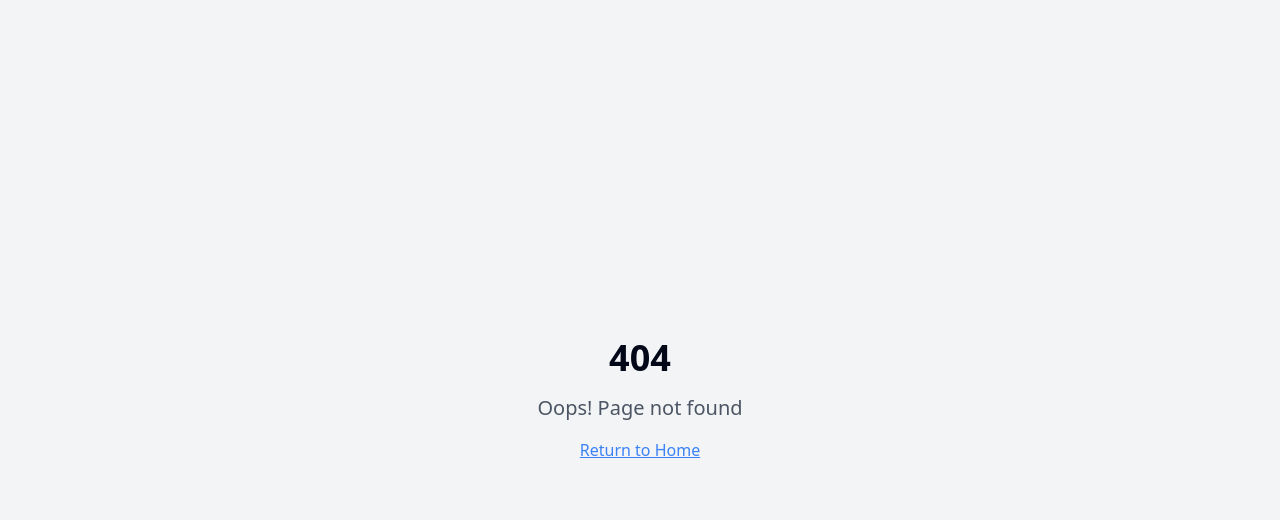
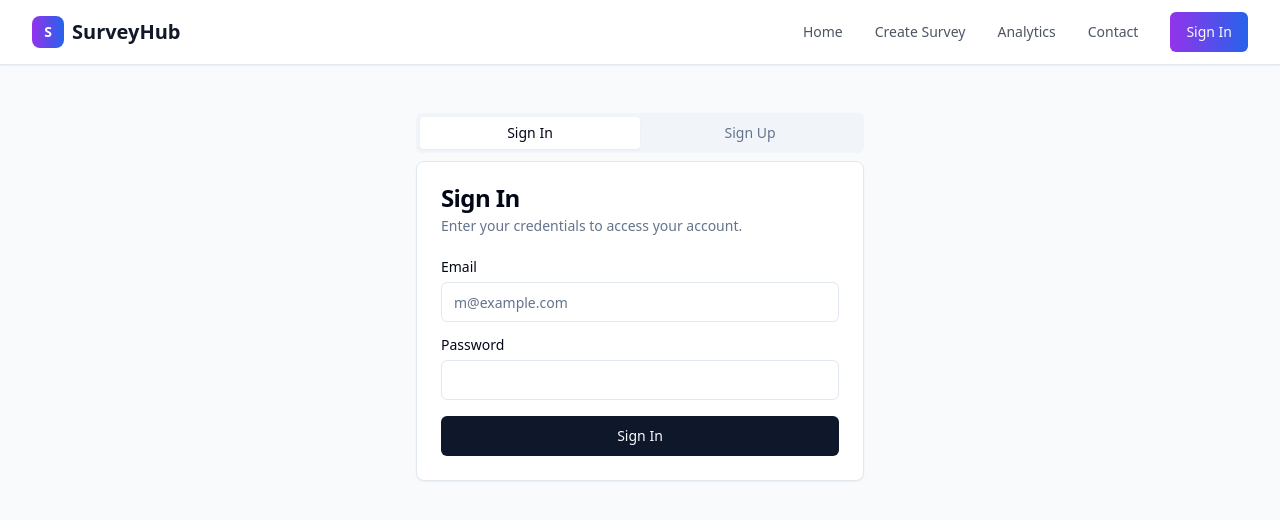
Before and after one commit to Mohamed343173/cosmic-vue-laravel, a React (Vite) app: page /auth in a window 1280 px wide. Before the commit this address had no page. Shown: the top 520 px of the page. Built offline with nearby package versions, Linux system fonts and the light colour scheme.

Commit message:
Add Supabase authentication setup
- Integrate Supabase for user authentication (sign-in, sign-up).
- Implement necessary UI components and logic for authentication flow.

```diff
--- a/src/App.tsx
+++ b/src/App.tsx
@@ -4,12 +4,14 @@ import { Toaster as Sonner } from "@/components/ui/sonner";
 import { TooltipProvider } from "@/components/ui/tooltip";
 import { QueryClient, QueryClientProvider } from "@tanstack/react-query";
 import { BrowserRouter, Routes, Route } from "react-router-dom";
+import { AuthProvider } from "./context/AuthContext";
 import Index from "./pages/Index";
 import CreateSurvey from "./pages/CreateSurvey";
 import TakeSurvey from "./pages/TakeSurvey";
 import Analytics from "./pages/Analytics";
 import Contact from "./pages/Contact";
 import NotFound from "./pages/NotFound";
+import AuthPage from "./pages/AuthPage";
 
 const queryClient = new QueryClient();
 
@@ -18,6 +20,7 @@ const App = () => (
     <TooltipProvider>
       <Toaster />
       <Sonner />
+      <AuthProvider>
         <BrowserRouter>
           <Routes>
             <Route path="/" element={<Index />} />
@@ -25,10 +28,12 @@ const App = () => (
             <Route path="/survey/:id" element={<TakeSurvey />} />
             <Route path="/analytics" element={<Analytics />} />
             <Route path="/contact" element={<Contact />} />
+            <Route path="/auth" element={<AuthPage />} />
             {/* ADD ALL CUSTOM ROUTES ABOVE THE CATCH-ALL "*" ROUTE */}
             <Route path="*" element={<NotFound />} />
           </Routes>
         </BrowserRouter>
+      </AuthProvider>
     </TooltipProvider>
   </QueryClientProvider>
 );
--- a/src/components/Navigation.tsx
+++ b/src/components/Navigation.tsx
@@ -3,10 +3,17 @@ import { Link, useLocation } from "react-router-dom";
 import { Button } from "@/components/ui/button";
 import { useState } from "react";
 import { Menu, X } from "lucide-react";
+import { useAuth } from "@/context/AuthContext";
+import { supabase } from "@/integrations/supabase/client";
 
 const Navigation = () => {
   const location = useLocation();
   const [isMenuOpen, setIsMenuOpen] = useState(false);
+  const { session } = useAuth();
+
+  const handleSignOut = async () => {
+    await supabase.auth.signOut();
+  };
 
   const navItems = [
     { path: "/", label: "Home" },
@@ -44,9 +51,17 @@ const Navigation = () => {
                 {item.label}
               </Link>
             ))}
+            {session ? (
+              <Button onClick={handleSignOut} className="bg-gradient-to-r from-purple-600 to-blue-600 hover:from-purple-700 hover:to-blue-700">
+                Sign Out
+              </Button>
+            ) : (
+              <Link to="/auth">
                 <Button className="bg-gradient-to-r from-purple-600 to-blue-600 hover:from-purple-700 hover:to-blue-700">
                   Sign In
                 </Button>
+              </Link>
+            )}
           </div>
 
           {/* Mobile menu button */}
@@ -78,9 +93,17 @@ const Navigation = () => {
                   {item.label}
                 </Link>
               ))}
+              {session ? (
+                <Button onClick={() => { handleSignOut(); setIsMenuOpen(false); }} className="bg-gradient-to-r from-purple-600 to-blue-600 hover:from-purple-700 hover:to-blue-700 w-fit">
+                  Sign Out
+                </Button>
+              ) : (
+                <Link to="/auth" onClick={() => setIsMenuOpen(false)}>
                   <Button className="bg-gradient-to-r from-purple-600 to-blue-600 hover:from-purple-700 hover:to-blue-700 w-fit">
                     Sign In
                   </Button>
+                </Link>
+              )}
             </div>
           </div>
         )}
--- /dev/null
+++ b/src/context/AuthContext.tsx
@@ -0,0 +1,57 @@
+
+import { createContext, useState, useEffect, useContext, ReactNode } from 'react';
+import { supabase } from '@/integrations/supabase/client';
+import { Session, User } from '@supabase/supabase-js';
+
+interface AuthContextType {
+  user: User | null;
+  session: Session | null;
+  loading: boolean;
+}
+
+const AuthContext = createContext<AuthContextType>({
+  user: null,
+  session: null,
+  loading: true,
+});
+
+export const AuthProvider = ({ children }: { children: ReactNode }) => {
+  const [user, setUser] = useState<User | null>(null);
+  const [session, setSession] = useState<Session | null>(null);
+  const [loading, setLoading] = useState(true);
+
+  useEffect(() => {
+    setLoading(true);
+    supabase.auth.getSession().then(({ data: { session } }) => {
+      setSession(session);
+      setUser(session?.user ?? null);
+      setLoading(false);
+    });
+
+    const { data: { subscription } } = supabase.auth.onAuthStateChange((_event, session) => {
+      setSession(session);
+      setUser(session?.user ?? null);
+      setLoading(false);
+    });
+
+    return () => {
+      subscription?.unsubscribe();
+    };
+  }, []);
+
+  const value = {
+    user,
+    session,
+    loading
+  };
+
+  return <AuthContext.Provider value={value}>{!loading && children}</AuthContext.Provider>;
+};
+
+export const useAuth = () => {
+  const context = useContext(AuthContext);
+  if (context === undefined) {
+    throw new Error('useAuth must be used within an AuthProvider');
+  }
+  return context;
+};
--- /dev/null
+++ b/src/pages/AuthPage.tsx
@@ -0,0 +1,129 @@
+
+import { useState } from 'react';
+import { useNavigate } from 'react-router-dom';
+import { supabase } from '@/integrations/supabase/client';
+import { Button } from "@/components/ui/button";
+import { Card, CardContent, CardDescription, CardHeader, CardTitle } from "@/components/ui/card";
+import { Input } from "@/components/ui/input";
+import { Label } from "@/components/ui/label";
+import { Tabs, TabsContent, TabsList, TabsTrigger } from "@/components/ui/tabs";
+import { useToast } from "@/hooks/use-toast";
+import Navigation from '@/components/Navigation';
+
+const SignInForm = () => {
+  const [email, setEmail] = useState('');
+  const [password, setPassword] = useState('');
+  const [loading, setLoading] = useState(false);
+  const navigate = useNavigate();
+  const { toast } = useToast();
+
+  const handleSignIn = async (e: React.FormEvent) => {
+    e.preventDefault();
+    setLoading(true);
+    const { error } = await supabase.auth.signInWithPassword({ email, password });
+    if (error) {
+      toast({ title: "Error signing in", description: error.message, variant: "destructive" });
+    } else {
+      toast({ title: "Signed in successfully!" });
+      navigate('/');
+    }
+    setLoading(false);
+  };
+
+  return (
+    <form onSubmit={handleSignIn}>
+      <div className="grid gap-4">
+        <div className="grid gap-2">
+          <Label htmlFor="email-signin">Email</Label>
+          <Input id="email-signin" type="email" placeholder="m@example.com" required value={email} onChange={(e) => setEmail(e.target.value)} />
+        </div>
+        <div className="grid gap-2">
+          <Label htmlFor="password-signin">Password</Label>
+          <Input id="password-signin" type="password" required value={password} onChange={(e) => setPassword(e.target.value)} />
+        </div>
+        <Button type="submit" className="w-full" disabled={loading}>{loading ? 'Signing In...' : 'Sign In'}</Button>
+      </div>
+    </form>
+  );
+};
+
+const SignUpForm = () => {
+  const [email, setEmail] = useState('');
+  const [password, setPassword] = useState('');
+  const [loading, setLoading] = useState(false);
+  const { toast } = useToast();
+
+  const handleSignUp = async (e: React.FormEvent) => {
+    e.preventDefault();
+    setLoading(true);
+    const { error } = await supabase.auth.signUp({
+      email,
+      password,
+      options: {
+        emailRedirectTo: window.location.origin,
+      },
+    });
+    if (error) {
+      toast({ title: "Error signing up", description: error.message, variant: "destructive" });
+    } else {
+      toast({ title: "Sign up successful!", description: "Please check your email to verify your account." });
+    }
+    setLoading(false);
+  };
+
+  return (
+    <form onSubmit={handleSignUp}>
+      <div className="grid gap-4">
+        <div className="grid gap-2">
+          <Label htmlFor="email-signup">Email</Label>
+          <Input id="email-signup" type="email" placeholder="m@example.com" required value={email} onChange={(e) => setEmail(e.target.value)} />
+        </div>
+        <div className="grid gap-2">
+          <Label htmlFor="password-signup">Password</Label>
+          <Input id="password-signup" type="password" required value={password} onChange={(e) => setPassword(e.target.value)} />
+        </div>
+        <Button type="submit" className="w-full" disabled={loading}>{loading ? 'Signing Up...' : 'Sign Up'}</Button>
+      </div>
+    </form>
+  );
+};
+
+const AuthPage = () => {
+  return (
+    <div className="min-h-screen bg-gray-50">
+      <Navigation />
+      <div className="flex justify-center items-center py-12 px-4 sm:px-6 lg:px-8">
+        <Tabs defaultValue="signin" className="w-full max-w-md">
+          <TabsList className="grid w-full grid-cols-2">
+            <TabsTrigger value="signin">Sign In</TabsTrigger>
+            <TabsTrigger value="signup">Sign Up</TabsTrigger>
+          </TabsList>
+          <TabsContent value="signin">
+            <Card>
+              <CardHeader>
+                <CardTitle>Sign In</CardTitle>
+                <CardDescription>Enter your credentials to access your account.</CardDescription>
+              </CardHeader>
+              <CardContent>
+                <SignInForm />
+              </CardContent>
+            </Card>
+          </TabsContent>
+          <TabsContent value="signup">
+            <Card>
+              <CardHeader>
+                <CardTitle>Sign Up</CardTitle>
+                <CardDescription>Create a new account to get started.</CardDescription>
+              </CardHeader>
+              <CardContent>
+                <SignUpForm />
+              </CardContent>
+            </Card>
+          </TabsContent>
+        </Tabs>
+      </div>
+    </div>
+  );
+};
+
+export default AuthPage;
```
Lines whose indentation alone changed are shown as unchanged.
